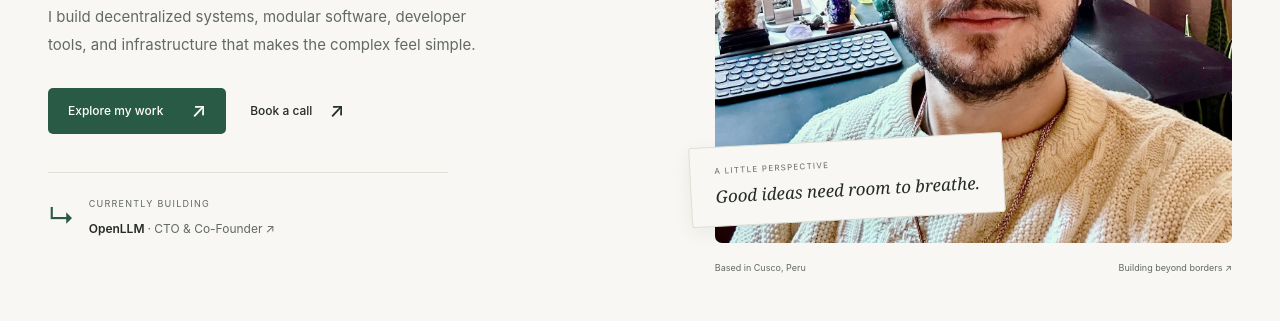
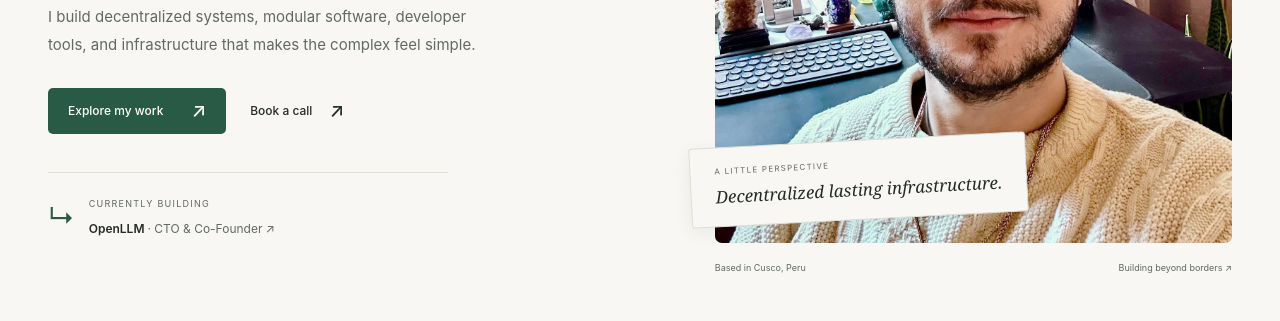
Before and after one commit to 0xxmemo/portfolio, an Astro site: page / in a window 1280 px wide. Shown: the part 479-800 px from the top of the page. Built offline with nearby package versions, Linux system fonts and the light colour scheme; Astro itself is replaced by a stand-in of ours; a web font is replaced by a local one.

Commit message:
refactor: update Hero and Layout components for improved messaging and clarity
- Changed the portrait note in the Hero section to emphasize decentralized infrastructure.
- Revised the description in the Layout component to better articulate the role and focus on modular software and developer tools.
- Updated the page title to reflect a more accurate job title.

```diff
--- a/src/components/portfolio/Hero.astro
+++ b/src/components/portfolio/Hero.astro
@@ -23,7 +23,7 @@ import Logo from "./Logo.astro";
     <div class="portrait-frame">
       <Image src={portrait} alt={`${profile.name} outdoors in the mountains`} widths={[480, 720, 960]} sizes="(max-width: 700px) 90vw, 42vw" width={960} height={1120} fit="cover" position="center" format="webp" loading="eager" fetchpriority="high" class="portrait-image" />
       <span class="portrait-corner" aria-hidden="true">✳</span>
-      <div class="portrait-note"><span class="micro-label">A little perspective</span><span>Good ideas need room to breathe.</span></div>
+      <div class="portrait-note"><span class="micro-label">A little perspective</span><span>Decentralized lasting infrastructure.</span></div>
     </div>
     <figcaption><span>Based in Cusco, Peru</span><span>Building beyond borders <span aria-hidden="true">↗</span></span></figcaption>
   </figure>
--- a/src/layouts/Layout.astro
+++ b/src/layouts/Layout.astro
@@ -50,7 +50,7 @@ const jsonLd = {
     'Full-Stack Development',
   ],
   description:
-    'CTO & Co-Founder at OpenLLM. Building decentralized systems, SDKs, and developer tools across Ethereum, Base, and beyond.',
+    'CTO & Co-Founder at OpenLLM. I build decentralized systems, modular software, developer tools, and infrastructure that makes the complex feel simple.',
 };
 ---
 
@@ -69,7 +69,7 @@ const jsonLd = {
     <link rel="icon" type="image/svg+xml" href="/favicon.svg" />
     <meta name="viewport" content="width=device-width, initial-scale=1.0" />
 
-    <title>0xMemo — Software Architect & Blockchain Builder</title>
+    <title>0xMemo — Software Architect & Engineer</title>
     <meta name="title" content="0xMemo — Software Architect & Blockchain Builder" />
     <meta
       name="description"
```
